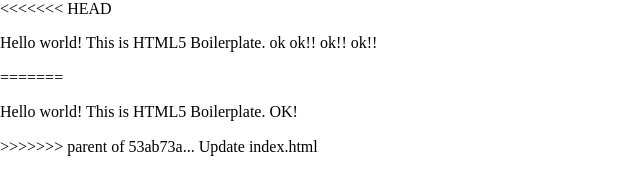
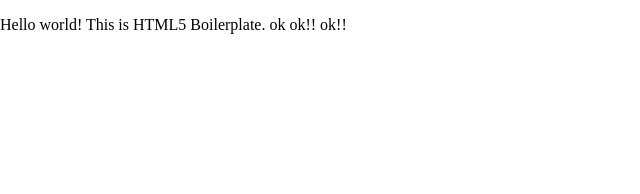
Before and after one commit to passion0470/html5-boilerplate, a plain HTML site: page index.html in a window 1280 px wide. Shown: the whole page, without its empty margins (0-640 px from the left). Drawn offline with nearby package versions, Linux system fonts and the light colour scheme.

Commit message:
Revert "Revert "Update index.html""
This reverts commit fcf87f788160c644988184ef2ad13dc0cc97a23b.

```diff
--- a/index.html
+++ b/index.html
@@ -22,11 +22,7 @@
   <![endif]-->
 
   <!-- Add your site or application content here -->
-<<<<<<< HEAD
-  <p>Hello world! This is HTML5 Boilerplate. ok ok!! ok!! ok!!</p>
-=======
-  <p>Hello world! This is HTML5 Boilerplate. OK!</p>
->>>>>>> parent of 53ab73a... Update index.html
+  <p>Hello world! This is HTML5 Boilerplate. ok ok!! ok!!</p>
   <script src="js/vendor/modernizr-3.6.0.min.js"></script>
   <script src="https://code.jquery.com/jquery-3.3.1.min.js" integrity="sha256-FgpCb/KJQlLNfOu91ta32o/NMZxltwRo8QtmkMRdAu8=" crossorigin="anonymous"></script>
   <script>window.jQuery || document.write('<script src="js/vendor/jquery-3.3.1.min.js"><\/script>')</script>
```
